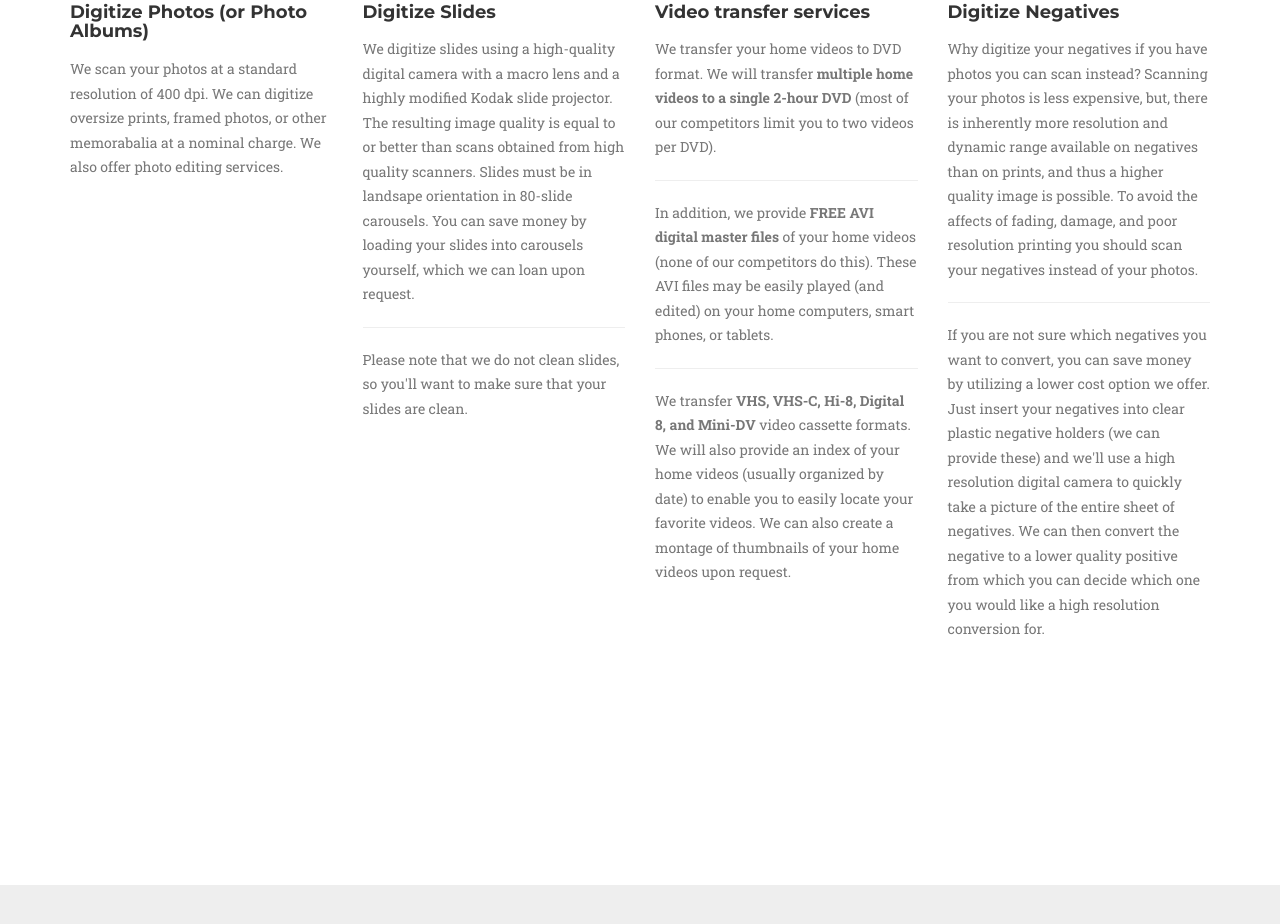
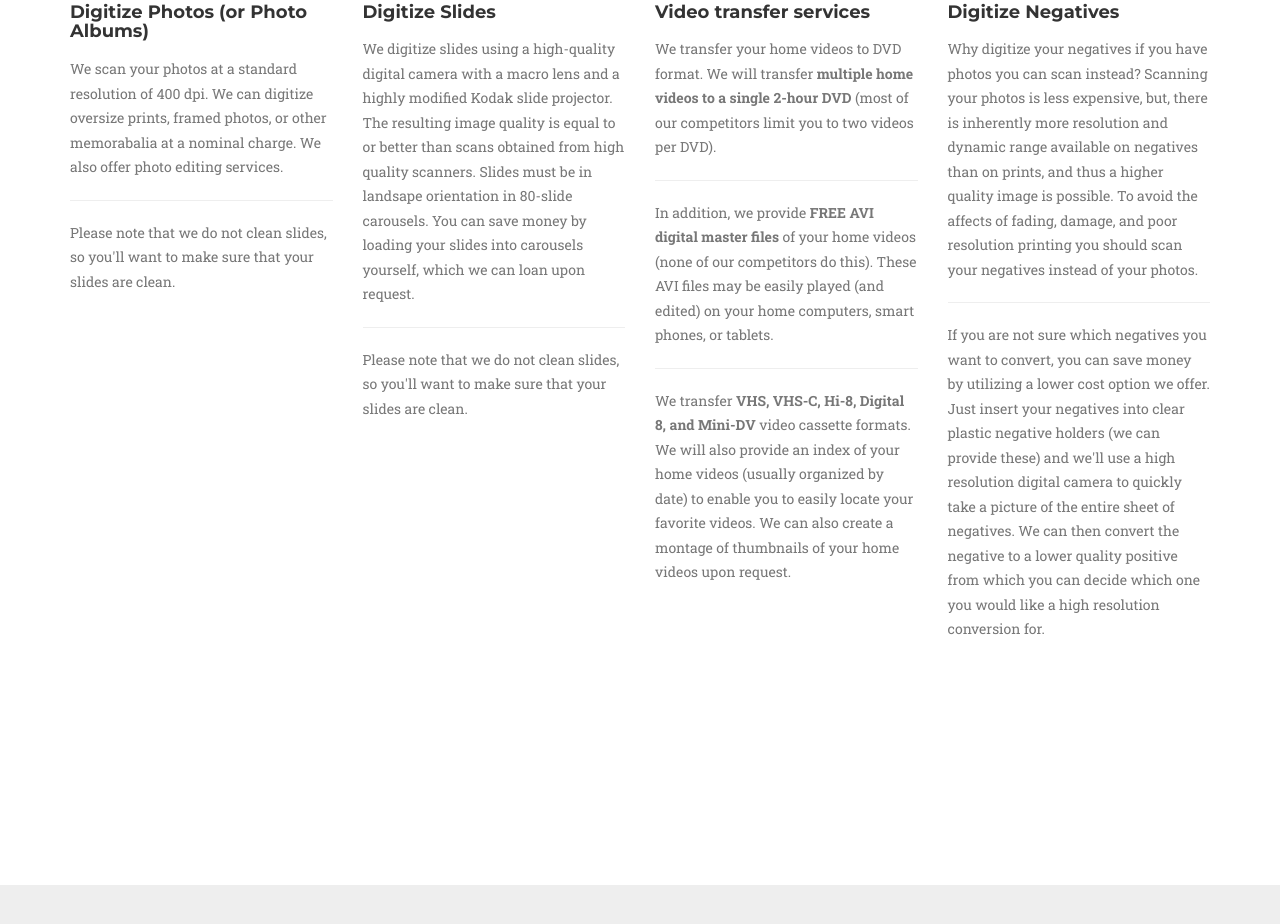
Before and after one commit to pandapix/pandapix.github.io, a website: page index.html in a window 1280 px wide. Shown: the part 1264-2188 px from the top of the page. Drawn offline with nearby package versions, Linux system fonts and the light colour scheme; grey boxes are pictures that could not be loaded; a web font is replaced by a local one.

Commit message:
Update index.html

```diff
--- a/index.html
+++ b/index.html
@@ -112,6 +112,8 @@
                     </span>
                     <h4 class="service-heading">Digitize Photos (or Photo Albums)</h4>
                     <p class="text-muted">We scan your photos at a standard resolution of 400 dpi.  We can digitize oversize prints, framed photos, or other memorabalia at a nominal charge.  We also offer photo editing services.  </p>
+		    <hr>
+					<p class="text-muted">Please note that we do not clean slides, so you'll want to make sure that your slides are clean.</p>
 		    </div>
 		    <div class="col-md-3">
                     <span class="fa-stack fa-4x">
```
